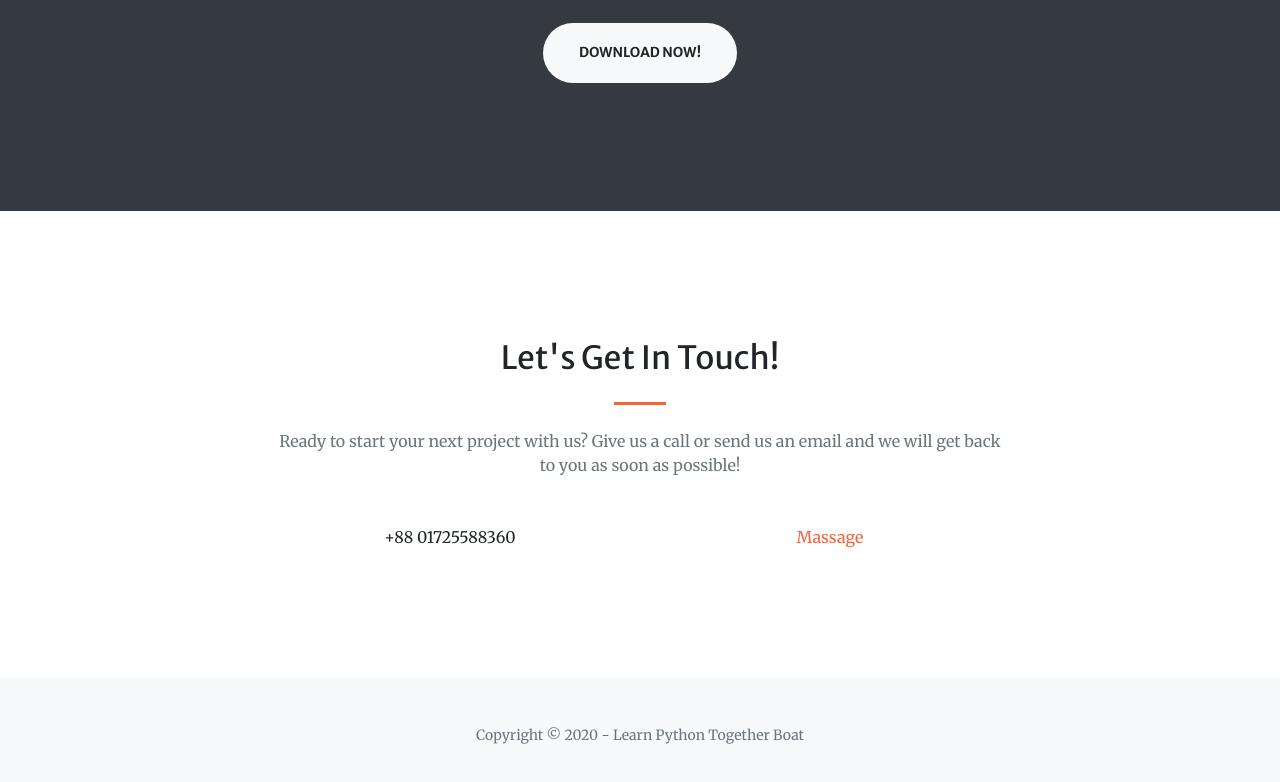
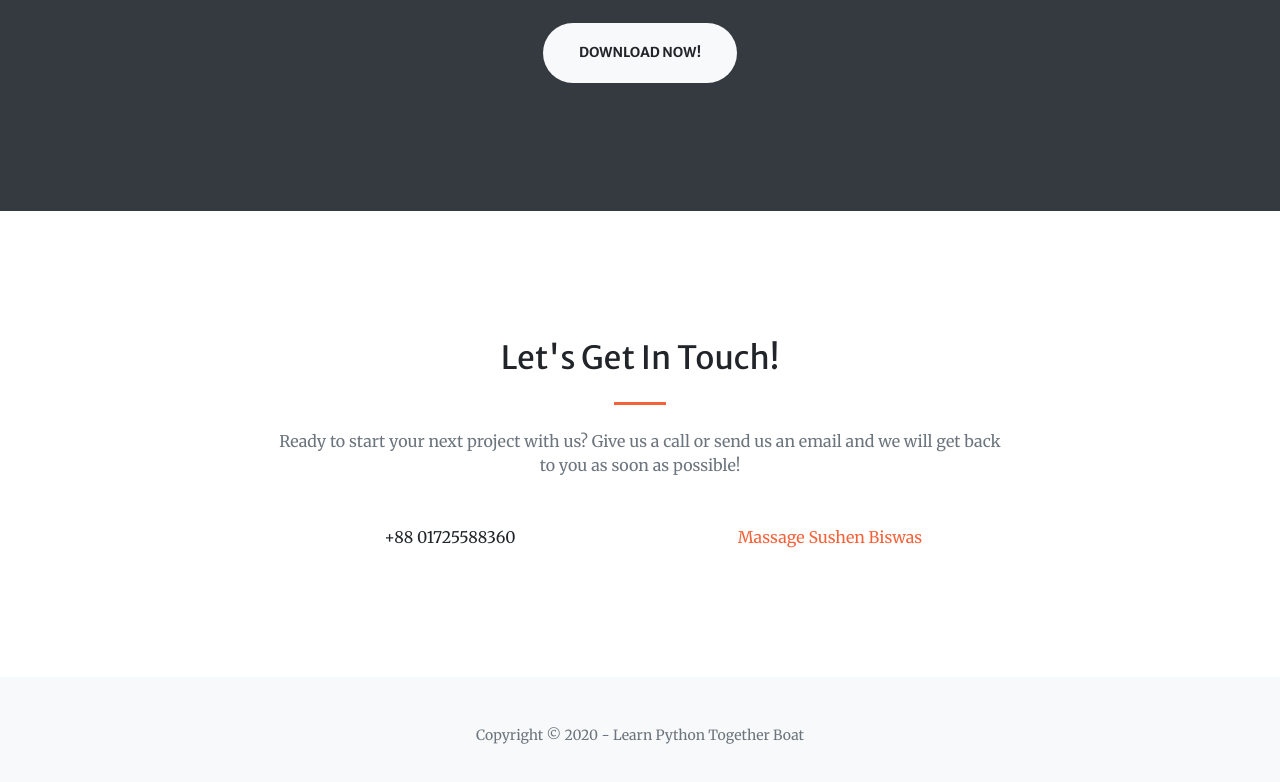
Before and after one commit to sushen/LearnPythonTogetherBot, a plain HTML site: page templates/index.html in a window 1280 px wide. Shown: the part 2407-3189 px from the top of the page. Drawn offline with nearby package versions, Linux system fonts and the light colour scheme; files that its build step writes are made by us from their sources; files whose address does not match are found by name.

Commit message:
Massage Update

```diff
--- a/templates/index.html
+++ b/templates/index.html
@@ -233,7 +233,7 @@
         <div class="col-lg-4 mr-auto text-center">
           <i class="fas fa-envelope fa-3x mb-3 text-muted"></i>
           <!-- Make sure to change the email address in anchor text AND the link below! -->
-          <a class="d-block" href="https://m.me/Sushen.Biswas.Creative.Director">Massage</a>
+          <a class="d-block" href="https://m.me/Sushen.Biswas.Creative.Director"target="_blank">Massage Sushen Biswas</a>
         </div>
       </div>
     </div>
```
